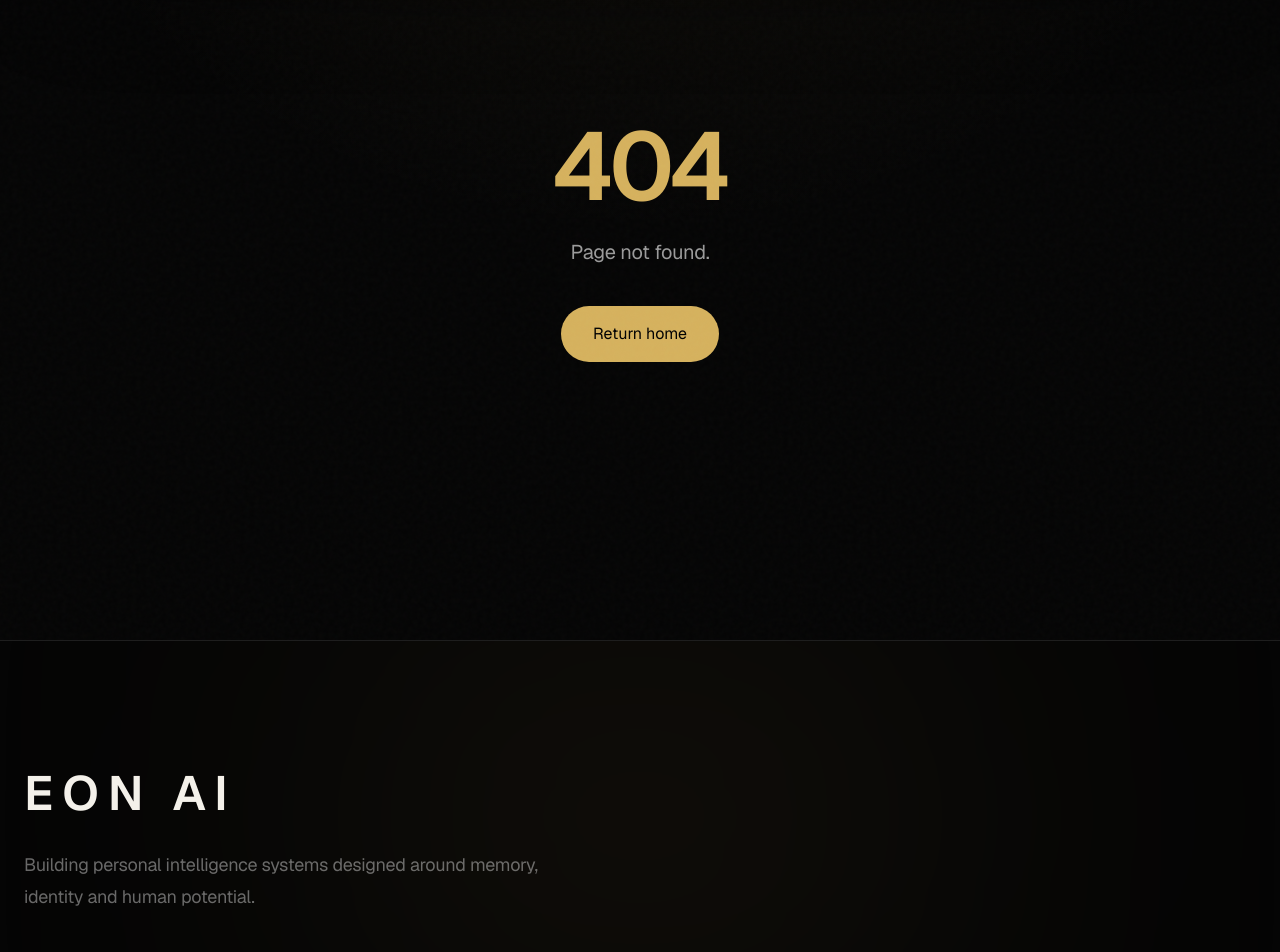
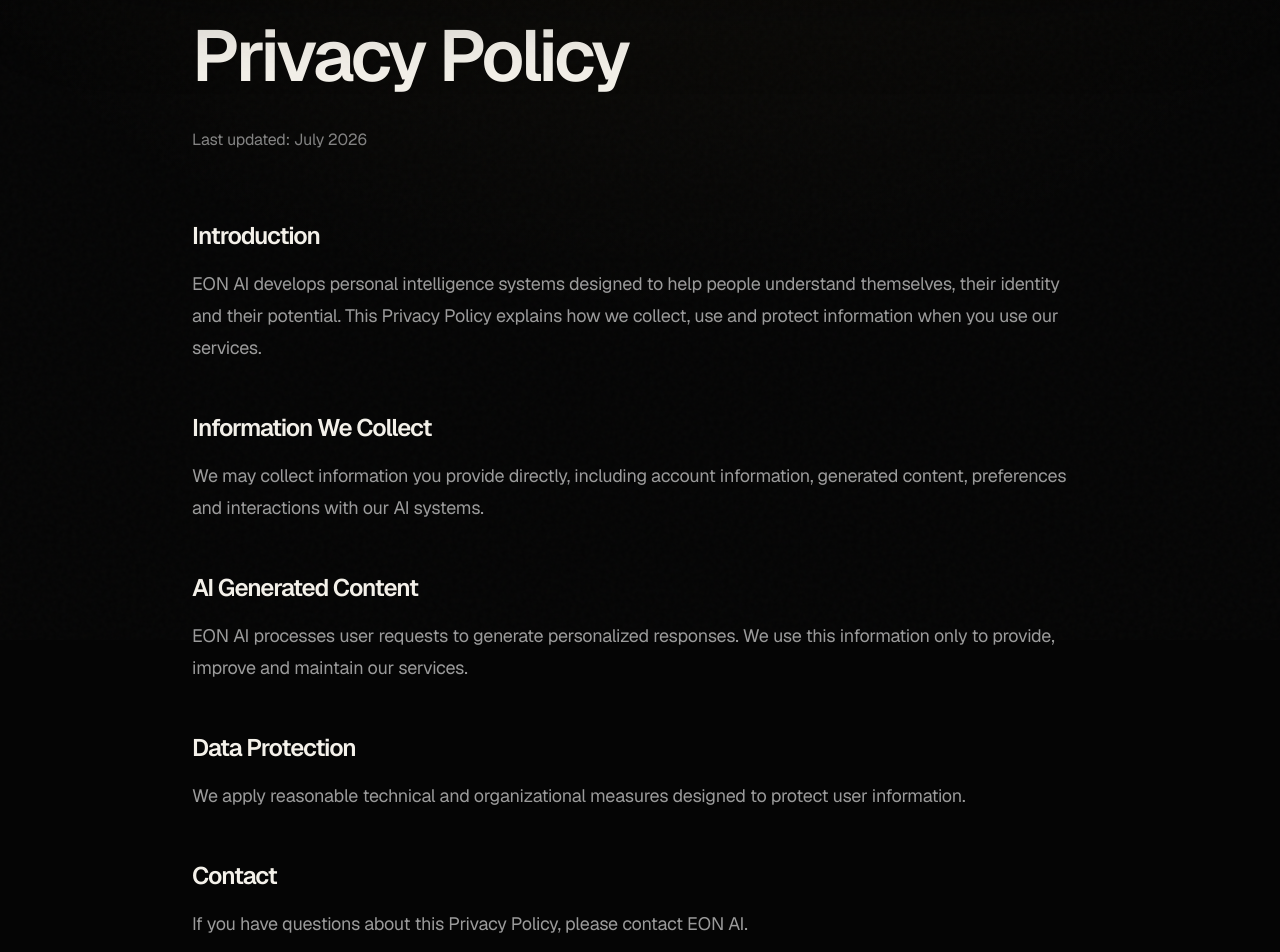
Before and after one commit to EON-System/eon-website, a Next.js app: page /privacy in a window 1280 px wide. Before the commit this address had no page. Shown: the part 160-1112 px from the top of the page. Built offline with nearby package versions, Linux system fonts and the light colour scheme.

Commit message:
Create page.tsx

```diff
--- /dev/null
+++ b/src/app/privacy/page.tsx
@@ -0,0 +1,262 @@
+import { Container } from "@/components/ui/container";
+import { Section } from "@/components/ui/section";
+
+
+export default function PrivacyPage() {
+
+
+  return (
+
+    <main>
+
+
+      <Section>
+
+
+        <Container>
+
+
+          <div
+            className="
+              mx-auto
+              max-w-4xl
+            "
+          >
+
+
+            <p
+              className="
+                text-sm
+                uppercase
+                tracking-[0.45em]
+                text-[#D6B25E]
+              "
+            >
+
+              Legal
+
+            </p>
+
+
+
+            <h1
+              className="
+                mt-8
+                text-5xl
+                font-semibold
+                tracking-tight
+                text-[#F4F1EA]
+                md:text-7xl
+              "
+            >
+
+              Privacy Policy
+
+            </h1>
+
+
+
+            <p
+              className="
+                mt-8
+                text-white/50
+                leading-8
+              "
+            >
+
+              Last updated: July 2026
+
+            </p>
+
+
+
+
+
+            <div
+              className="
+                mt-16
+                space-y-12
+                text-lg
+                leading-8
+                text-white/60
+              "
+            >
+
+
+
+              <section>
+
+                <h2
+                  className="
+                    text-2xl
+                    font-semibold
+                    text-[#F4F1EA]
+                  "
+                >
+
+                  Introduction
+
+                </h2>
+
+
+                <p className="mt-4">
+
+                  EON AI develops personal intelligence
+                  systems designed to help people
+                  understand themselves, their identity
+                  and their potential.
+
+                  This Privacy Policy explains how we
+                  collect, use and protect information
+                  when you use our services.
+
+                </p>
+
+
+              </section>
+
+
+
+
+
+
+              <section>
+
+                <h2
+                  className="
+                    text-2xl
+                    font-semibold
+                    text-[#F4F1EA]
+                  "
+                >
+
+                  Information We Collect
+
+                </h2>
+
+
+                <p className="mt-4">
+
+                  We may collect information you provide
+                  directly, including account information,
+                  generated content, preferences and
+                  interactions with our AI systems.
+
+                </p>
+
+
+              </section>
+
+
+
+
+
+
+              <section>
+
+                <h2
+                  className="
+                    text-2xl
+                    font-semibold
+                    text-[#F4F1EA]
+                  "
+                >
+
+                  AI Generated Content
+
+                </h2>
+
+
+                <p className="mt-4">
+
+                  EON AI processes user requests to
+                  generate personalized responses.
+                  We use this information only to provide,
+                  improve and maintain our services.
+
+                </p>
+
+
+              </section>
+
+
+
+
+
+
+              <section>
+
+                <h2
+                  className="
+                    text-2xl
+                    font-semibold
+                    text-[#F4F1EA]
+                  "
+                >
+
+                  Data Protection
+
+                </h2>
+
+
+                <p className="mt-4">
+
+                  We apply reasonable technical and
+                  organizational measures designed to
+                  protect user information.
+
+                </p>
+
+
+              </section>
+
+
+
+
+
+
+              <section>
+
+                <h2
+                  className="
+                    text-2xl
+                    font-semibold
+                    text-[#F4F1EA]
+                  "
+                >
+
+                  Contact
+
+                </h2>
+
+
+                <p className="mt-4">
+
+                  If you have questions about this Privacy
+                  Policy, please contact EON AI.
+
+                </p>
+
+
+              </section>
+
+
+
+            </div>
+
+
+
+          </div>
+
+
+        </Container>
+
+
+      </Section>
+
+
+    </main>
+
+  );
+
+}
```
